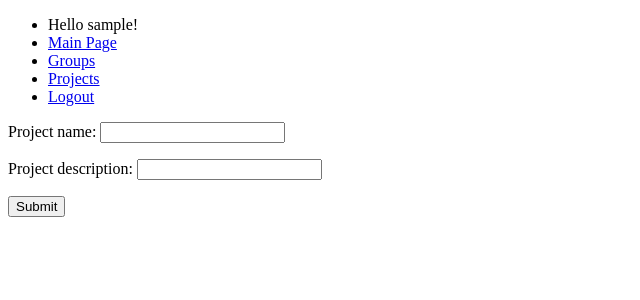
After one commit to haoxun/HappyTree, a Django app: page /create_project_page/ in a window 1280 px wide. The commit adds this page. Shown: the top 300 px of the page, without its empty margins (0-640 px from the left). Run offline with Django 3.2, Linux system fonts and the light colour scheme; the visitor is signed in with stand-in values (Sample User, id 1).

Commit message:
dev project create page

```diff
--- a/src/prototype/group_info/models.py
+++ b/src/prototype/group_info/models.py
@@ -5,6 +5,7 @@
 class GroupInfo(models.Model):
     # field
     group_description = models.CharField(max_length=250)
+
     # There are two types of group,
     # one for real world relationship among users,
     # one for authorization management of projects.
--- /dev/null
+++ b/src/prototype/project_info/forms.py
@@ -0,0 +1,24 @@
+
+from django import forms
+from project_info.models import ProjectInfo
+
+class ProjectNameHandlerForm(forms.Form):
+    error_message = {
+            'duplicate': 'Already has a project named {}',
+    }
+
+    project_name = forms.CharField(required=True,
+                                 max_length=50,
+                                 min_length=3)
+    def clean(self):
+        project_name = self.cleaned_data.get('project_name')
+        if ProjectInfo.objects.filter(name=project_name):
+            # duplicate
+            raise forms.ValidationError(
+                    message=self.error_message['duplicate'].format(project_name))
+        else:
+            return self.cleaned_data
+
+class ProjectDescriptionHandlerForm(forms.Form):
+    project_description = forms.CharField(required=False,
+                                          max_length=5000)
--- /dev/null
+++ b/src/prototype/project_info/templates/project_info/create_project_page.html
@@ -0,0 +1,11 @@
+{% extends 'base_with_navigation.html' %}
+{% block content %}
+	<div id="project_basic_info">
+		<form method="post" action={% url 'create_project_page' %}>
+			{% csrf_token %}
+			{{form_project_name.as_p}}
+			{{form_project_description.as_p}}
+			<input type="submit" value="Submit" />
+		</form>
+	</div>
+{% endblock %}
--- a/src/prototype/project_info/templates/project_info/project_list_page.html
+++ b/src/prototype/project_info/templates/project_info/project_list_page.html
@@ -35,7 +35,7 @@
 		</div>
 	</div>
 	<div id="creat_project">
-		<a href={# url 'create_project_page' #}>Create Project</a>
+		<a href={% url 'create_project_page' %}>Create Project</a>
 	</div>
 
 {% endblock %}
--- a/src/prototype/project_info/views.py
+++ b/src/prototype/project_info/views.py
@@ -2,8 +2,14 @@ from django.core.urlresolvers import reverse
 from django.contrib.auth.decorators import login_required
 from django.shortcuts import render, redirect, get_object_or_404
 
+from django.contrib.auth.models import User
+from django.contrib.auth.models import Group
+
 from user_status.models import UserInfo
 from project_info.models import ProjectInfo
+from group_info.models import GroupInfo
+
+from .forms import ProjectNameHandlerForm, ProjectDescriptionHandlerForm
 
 
 @login_required
@@ -32,3 +38,50 @@ def show_project_list(request):
 @login_required
 def show_project_page(request):
     pass
+
+
+@login_required
+def create_project(request):
+    if request.method == 'POST':
+        form_project_name = ProjectNameHandlerForm(request.POST)
+        form_project_description = ProjectDescriptionHandlerForm(request.POST)
+        if form_project_name.is_valid() and form_project_description.is_valid():
+            # create project info
+            project_name = form_project_name.cleaned_data['project_name']
+            project_description = \
+                    form_project_description.cleaned_data['project_description']
+            project_info = ProjectInfo(name=project_name,
+                                       project_description=project_description)
+            project_info.save()
+
+            # create manager group
+            # create group
+            group_name = '[system][{0}][{1}]'.format(project_name,
+                                                     request.user.username)
+            group = Group(name=group_name)
+            group.save()
+            # create relate group_info
+            group_info = GroupInfo(group=group,
+                                   real_group=False)
+            group_info.save()
+            # add user to group info manager
+            group_info.manager_user.add(request.user)
+            # relate user to group
+            request.user.groups.add(group)
+
+            # add group info to project info
+            project_info.super_group.add(group_info)
+            return redirect('project_page',
+                             project_info_id=project_info.id)
+    else:
+        form_project_name = ProjectNameHandlerForm()
+        form_project_description = ProjectDescriptionHandlerForm()
+
+    #rendering
+    render_data_dict= {
+        'form_project_name': form_project_name,
+        'form_project_description': form_project_description,
+    }
+    return render(request,
+                  'project_info/create_project_page.html',
+                  render_data_dict)
--- a/src/prototype/prototype/urls.py
+++ b/src/prototype/prototype/urls.py
@@ -23,6 +23,7 @@ urlpatterns = patterns('',
     url(r'^group_management_page/(?P<group_info_id>\d+)/$', 'group_info.views.show_group_management', name='group_management_page'),
     url(r'^group_management_page/delete_user/$', 'group_info.views.delete_user_from_group', name='delete_user_from_group'),
     url(r'^group_management_page/remove_manager/$', 'group_info.views.remove_user_from_group_manager', name='delete_manager_from_group'),
+    url(r'^create_project_page/$', 'project_info.views.create_project', name='create_project_page'),
     url(r'^project_page/(?P<project_info_id>\d+)/$', 'project_info.views.show_project_page', name='project_page'),
     url(r'^project_list_page/$', 'project_info.views.show_project_list', name='project_list_page'),
 
```
Also changed, not shown: 1 other file.
